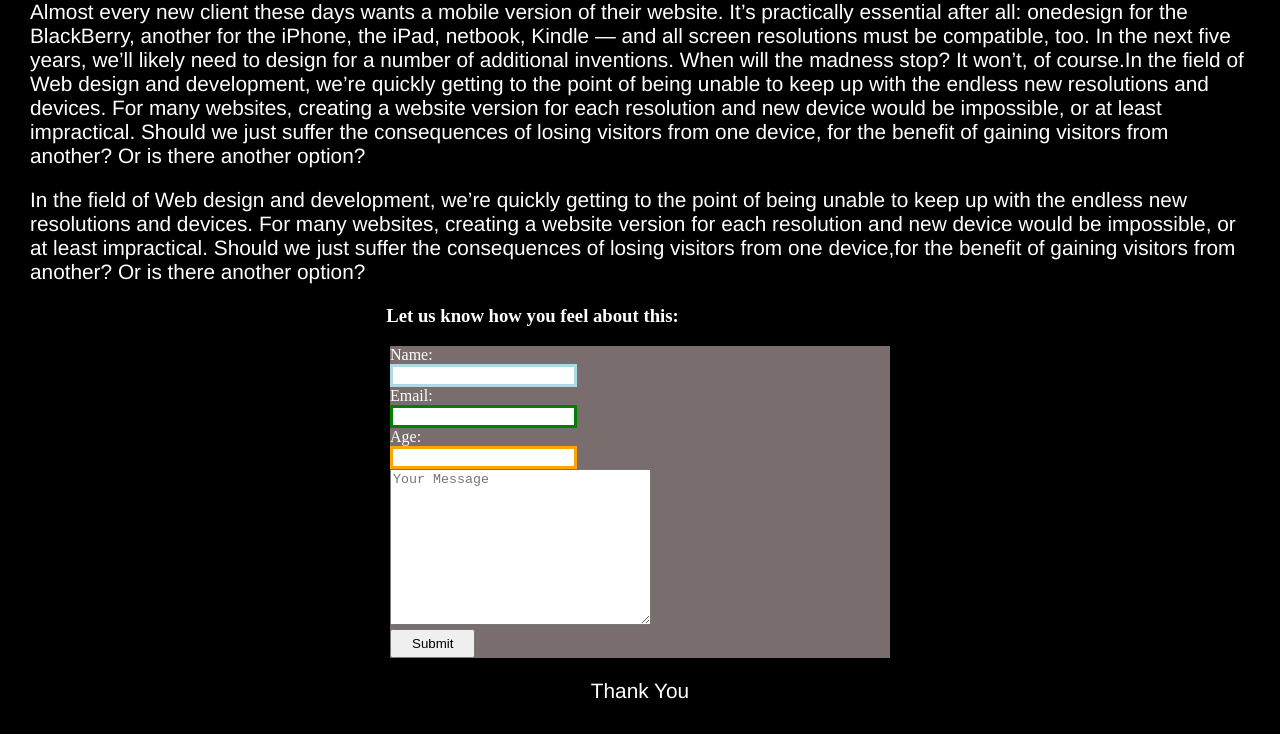
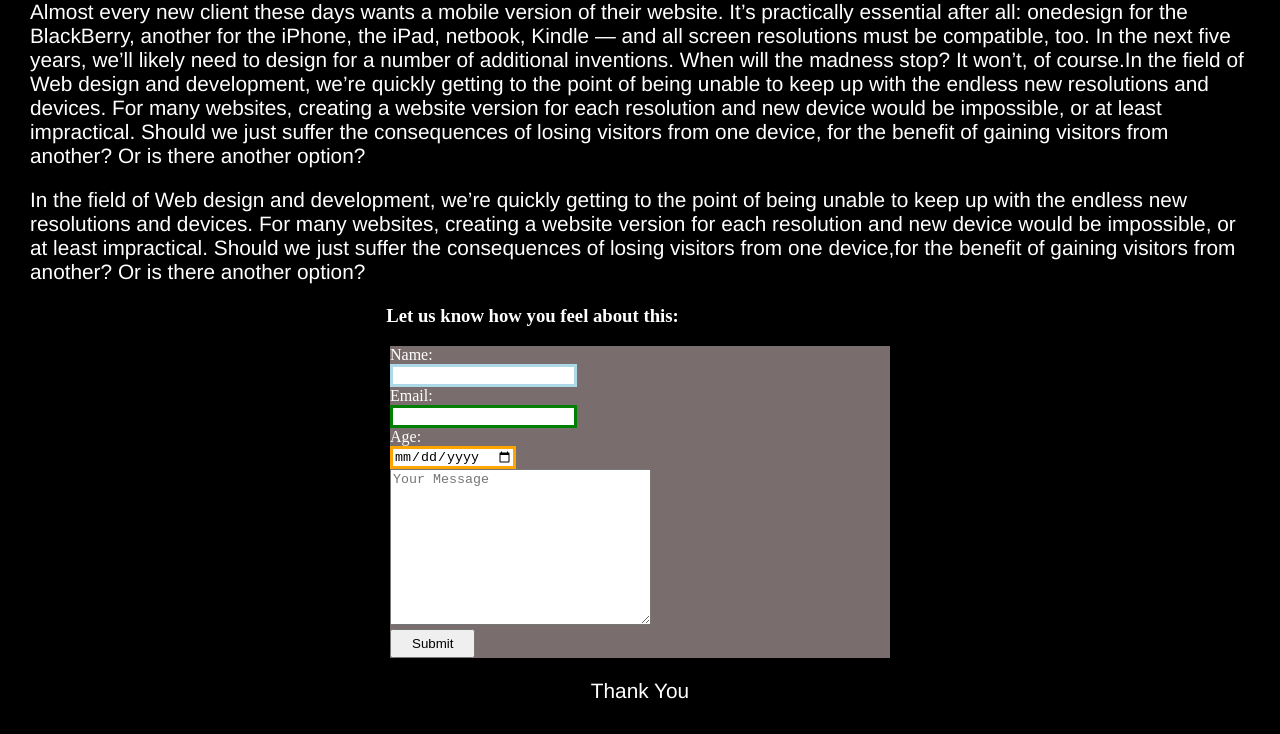
Before and after one commit to giftedhands701/weekly-challenge2, a plain HTML site: page index.html in a window 1280 px wide. Shown: the part 138-872 px from the top of the page. Drawn offline with Linux system fonts and the light colour scheme.

Commit message:
edited the age input

```diff
--- a/index.html
+++ b/index.html
@@ -47,7 +47,7 @@
                 </div>
                  <div>
                      <label for="age">Age:</label>
-                     <input type="text" id="age">
+                     <input type="date" id="age">
                  </div>
 
                 <textarea name="message" id="message" cols="30" rows="10" placeholder="Your Message"></textarea>
```
